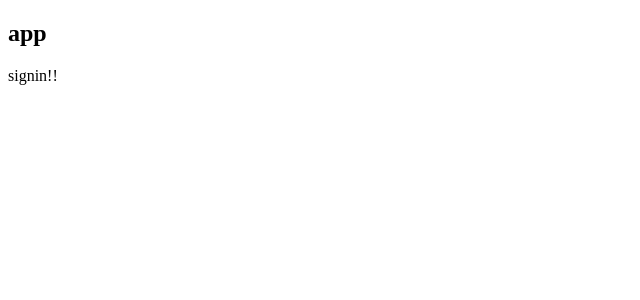
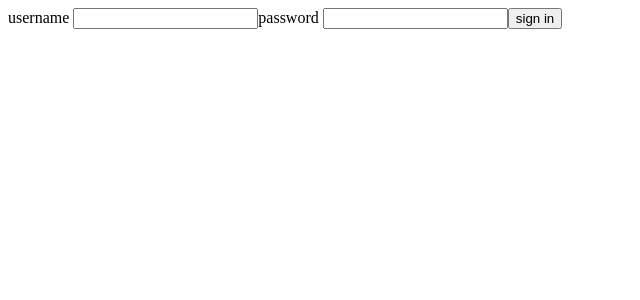
Before and after one commit to pdfernandes/split, a React app in the folder splitfrontend/: page /signin in a window 1280 px wide. Shown: the top 300 px of the page, without its empty margins (0-640 px from the left). Built offline with nearby package versions, Linux system fonts and the light colour scheme.

Commit message:
stub signin/signup

```diff
--- a/splitfrontend/src/App.js
+++ b/splitfrontend/src/App.js
@@ -1,16 +1,18 @@
 import React from 'react';
 import { BrowserRouter as Router, Switch, Route } from 'react-router-dom';
 
+import SignInForm from './SignInForm';
+import SignUpForm from './SignUpForm';
+
 const App = () => {
   return <>
-    <h2>app</h2>
     <Router>
       <Switch>
         <Route path="/signin">
-          signin!!
+          <SignInForm />
         </Route>
         <Route path="/signup">
-          signup!!
+          <SignUpForm />
         </Route>
       </Switch>
     </Router>
--- /dev/null
+++ b/splitfrontend/src/SignInForm.js
@@ -0,0 +1,38 @@
+import React, { useState } from 'react';
+
+
+const SignInForm = (props) => {
+  const [ username, setUsername ] = useState('');
+  const [ password, setPassword ] = useState('');
+
+  const handleUsernameChange = (event) => setUsername(event.target.value);
+  const handlePasswordChange = (event) => setPassword(event.target.value);
+  const handleSubmit = async (event) => {
+    event.preventDefault();
+    const credentials = { username, password };
+    const response = await fetch('http://localhost:8000/api/token/', {
+      method: 'POST',
+      headers: {
+        'Content-Type': 'application/json'
+      },
+      body: JSON.stringify(credentials)
+    });
+
+    if (response.status === 200) {
+      const token = await response.json();
+      console.log(token);
+    }
+  };
+
+  return <>
+    <form onSubmit={handleSubmit}>
+      <label>username </label>
+      <input type="text" value={username} onChange={handleUsernameChange} />
+      <label>password </label>
+      <input type="password" value={password} onChange={handlePasswordChange} />
+      <button>sign in</button>
+    </form>
+  </>;
+};
+
+export default SignInForm;
--- /dev/null
+++ b/splitfrontend/src/SignUpForm.js
@@ -0,0 +1,13 @@
+import React, { useState } from 'react';
+
+const SignUpForm = (props) => {
+  const [ username, setUsername ] = useState('');
+  const [ password, setPassword ] = useState('');
+
+
+  return <>
+    <h3>sign up</h3>
+  </>;
+};
+
+export default SignUpForm;
```
